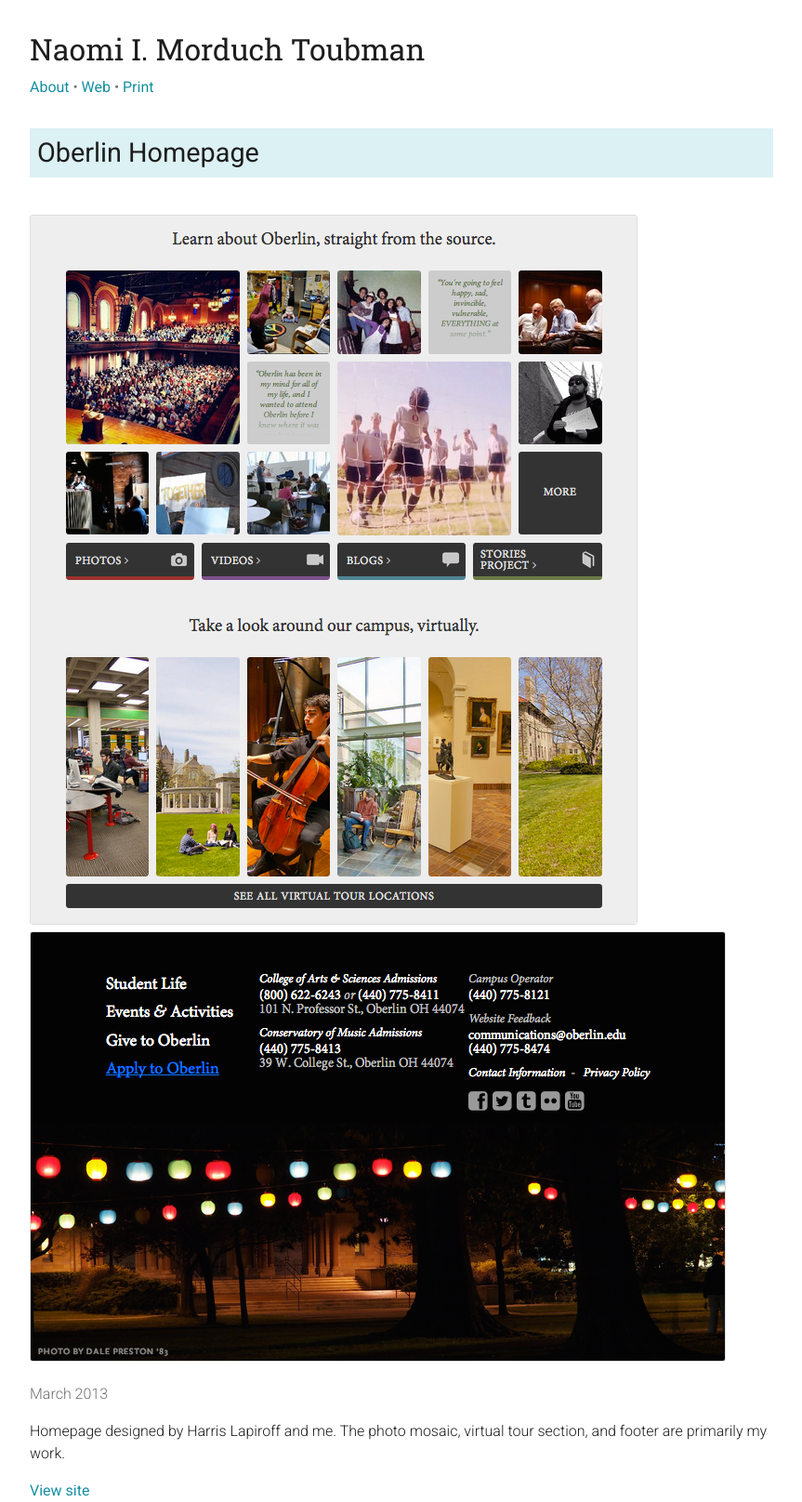
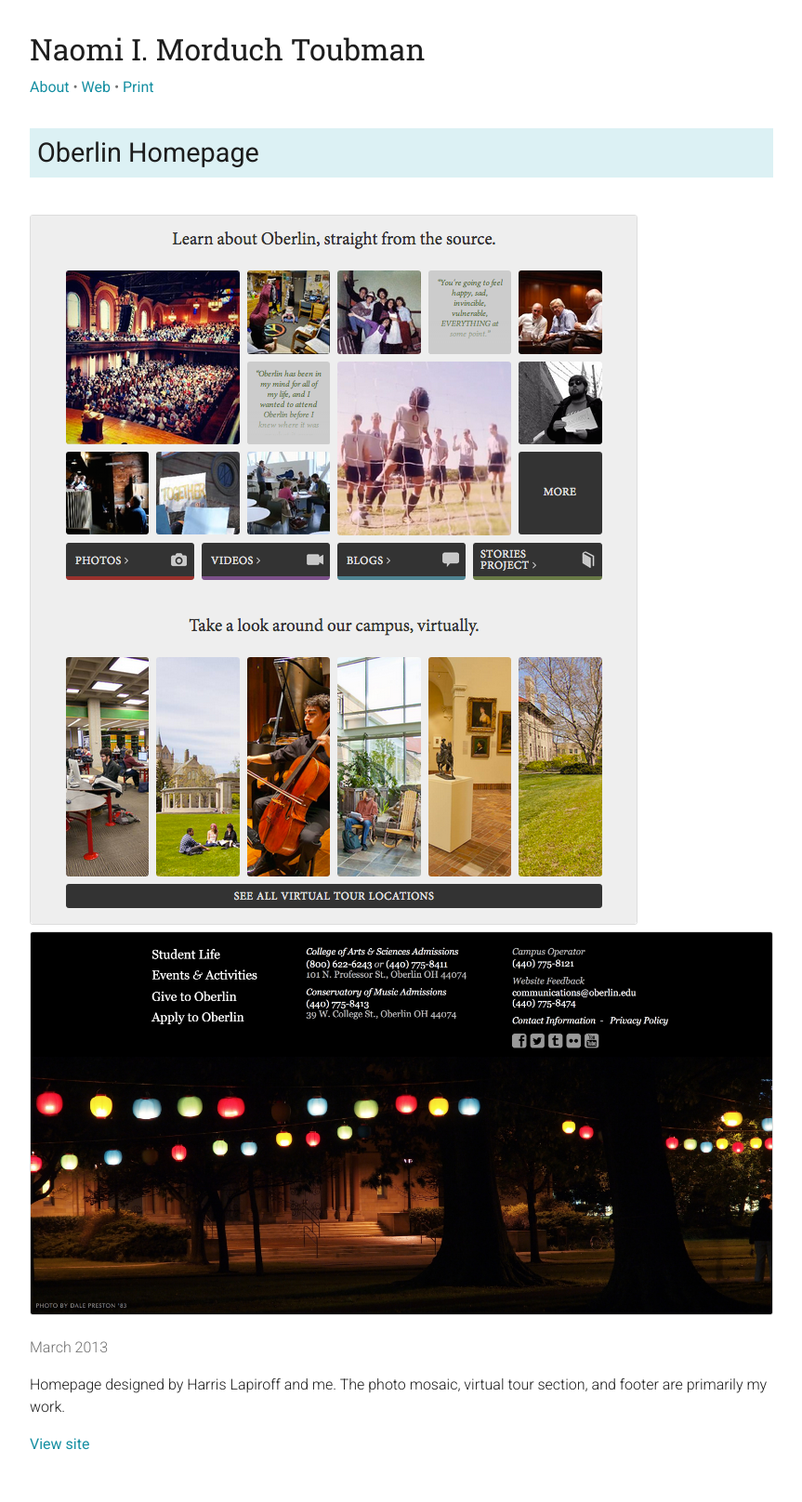
Before and after one commit to nmorduch/nmorduch.github.io, a Jekyll site: the page built from _posts/2013-03-21-homepage.md, in a window 1280 px wide. Shown: the whole page at 93% size, without its empty margins (208-1071 px from the left). Built offline with Jekyll 4.4.1, drawn with Linux system fonts in a browser that asks for light colours; after the commit the page ends 1566 px from its top, so only the background shows below that.

Commit message:
Update footer screenshot

```diff
--- a/_posts/2013-03-21-homepage.md
+++ b/_posts/2013-03-21-homepage.md
@@ -6,7 +6,7 @@
 img:
 - large: homepage.png
   thumb: homepage.jpg
-- large: footer.png
+- large: footer.jpg
   thumb: footer.jpg
 ---
 
```
Also changed, not shown: static/images/thumbs/footer.jpg, static/images/work/footer.jpg (added), static/images/work/footer.png (deleted).
